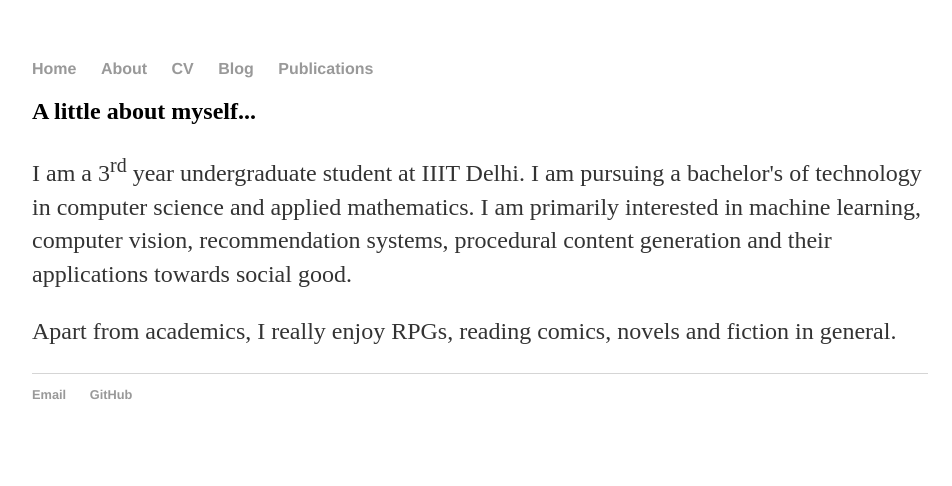
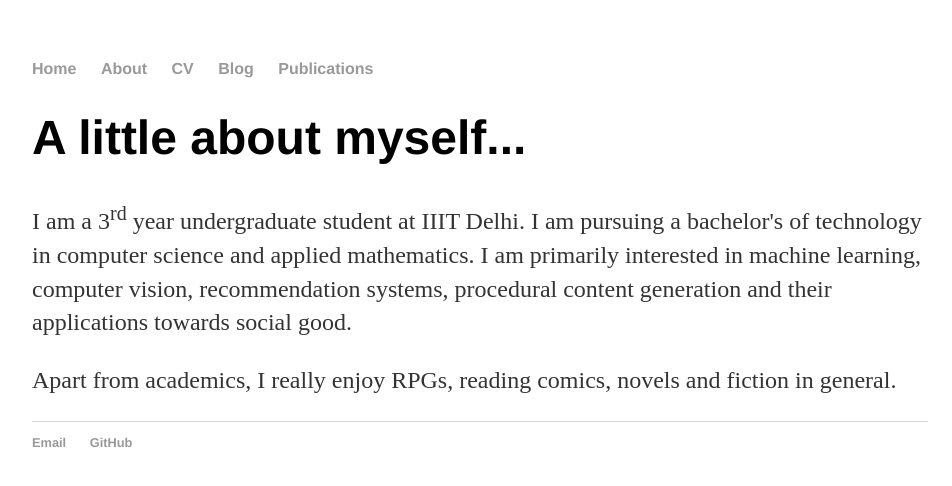
Before and after one commit to divyam02/divyam02_backup.github.io, a Jekyll site: the page built from about/index.html, in a window 1280 px wide. Shown: the top 486 px of the page, without its empty margins (160-1112 px from the left). Built offline with Jekyll 4.4.1, drawn with Linux system fonts in a browser that asks for light colours.

```diff
--- a/about/index.html
+++ b/about/index.html
@@ -3,7 +3,7 @@ layout: default
 title: Divyam Anshumaan
 ---
 <div class="blurb">
-	<h2>A little about myself...</h2>
+	<h1>A little about myself...</h1>
 	<p>I am a 3<sup>rd</sup> year undergraduate student at IIIT Delhi. I am pursuing a bachelor's of technology in computer science
 		and applied mathematics. I am primarily interested in machine learning, computer vision, recommendation systems, procedural
 		content generation and their applications towards social good.<a href="/about"></a></p>
```
